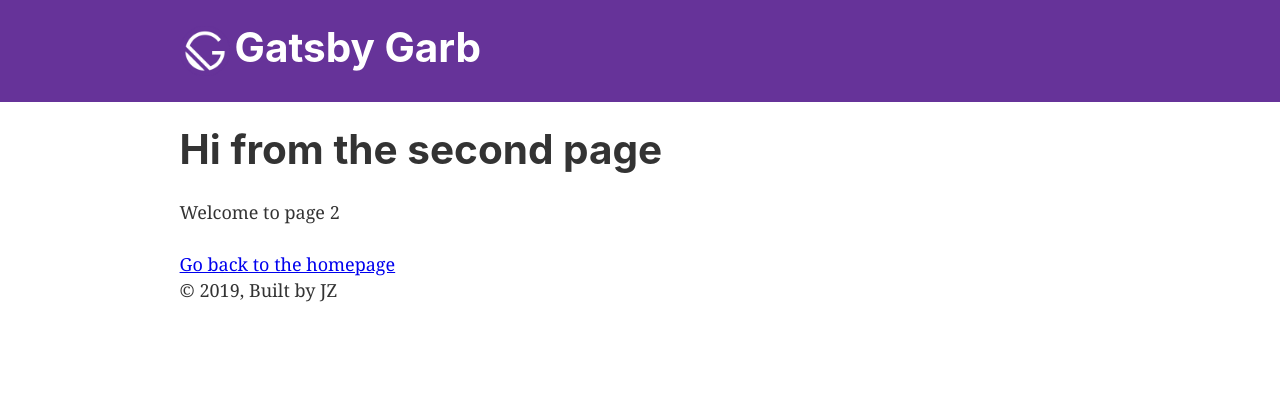
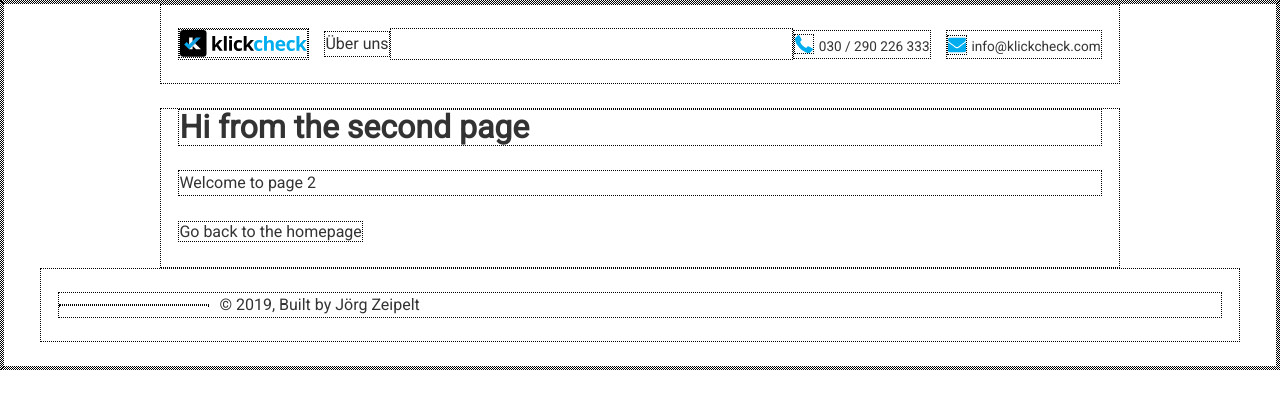
Before and after one commit to jzeipelt/klickcheck-homepage, a Gatsby site: page /page-2 in a window 1280 px wide. Built offline with nearby package versions, Linux system fonts and the light colour scheme; Gatsby itself is replaced by a stand-in of ours; some packages are replaced by stand-ins of ours.

Commit message:
First commit to be pushed to GitLab

```diff
--- a/gatsby-config.js
+++ b/gatsby-config.js
@@ -6,9 +6,9 @@ if (process.env.NODE_ENV !== "production") {
 
 module.exports = {
   siteMetadata: {
-    title: `Gatsby Garb`,
-    description: `Kick off your next, great Gatsby project with this default starter. This barebones starter ships with the main Gatsby configuration files you might need.`,
-    author: `JZ`,
+    title: `klickcheck - Schäden dokumentieren per App`,
+    description: `Jetzt Übergabeprotokoll per App abwickeln ✔ Mit klickcheck vereinfachen Vermieter die Ausgabe & Rücknahme von Baumaschinen - Noch heute testen!`,
+    author: `Jörg Zeipelt`,
   },
   plugins: [
     `gatsby-plugin-react-helmet`,
@@ -52,7 +52,7 @@ module.exports = {
         background_color: `#663399`,
         theme_color: `#663399`,
         display: `minimal-ui`,
-        icon: `src/images/gatsby-icon.png`, // This path is relative to the root of the site.
+        icon: `src/images/klickcheck.png`, // This path is relative to the root of the site.
       },
     },
     {
@@ -62,6 +62,13 @@ module.exports = {
         accessToken: process.env.CONTENTFUL_ACCESS_TOKEN,
       },
     },
+    {
+      resolve: `gatsby-plugin-typography`,
+      options: {
+        pathToConfigModule: `src/components/typography`,
+      },
+    },
+    `gatsby-plugin-styled-components`,
     // this (optional) plugin enables Progressive Web App + Offline functionality
     // To learn more, visit: https://gatsby.dev/offline
     // 'gatsby-plugin-offline',
--- /dev/null
+++ b/src/components/default.css
@@ -0,0 +1,17 @@
+@import url("https://fonts.googleapis.com/css?family=Roboto");
+
+* {
+  font-family: Roboto, sans-serif;
+  transition-duration: 0.3s;
+  transition-timing-function: ease;
+  transition-delay: 0s;
+  margin: 0;
+  border: 1px dotted black;
+}
+a {
+  color: inherit;
+  text-decoration: none;
+}
+a:hover {
+  color: #00aeef;
+}
--- /dev/null
+++ b/src/components/footer.js
@@ -0,0 +1,35 @@
+import { Link } from "gatsby"
+import PropTypes from "prop-types"
+import React from "react"
+
+const Footer = ({ siteAuthor }) => (
+  <footer
+    style={{
+      background: `white`,
+      margin: `0 auto 1.45rem`,
+      maxWidth: 1200,
+      padding: `1.45rem 1.0875rem`,
+    }}
+  >
+    <span style={{ display: "flex", alignItems: "center" }}>
+      <Link
+        to="/"
+        style={{
+          width: "150px",
+          margin: "0 10px 0 0",
+        }}
+      />
+      © {new Date().getFullYear()}, Built by {siteAuthor}
+    </span>
+  </footer>
+)
+
+Footer.propTypes = {
+  siteAuthor: PropTypes.string,
+}
+
+Footer.defaultProps = {
+  siteAuthor: ``,
+}
+
+export default Footer
--- a/src/components/header.js
+++ b/src/components/header.js
@@ -1,41 +1,83 @@
 import { Link } from "gatsby"
 import PropTypes from "prop-types"
 import React from "react"
-import gatsbyLogo from "../images/gatsby-icon.png"
+
+import klickcheckLogo from "../images/auf-wei.svg"
+import phone from "../images/phone.svg"
+import mail from "../images/mail.svg"
 
 const Header = ({ siteTitle }) => (
   <header
     style={{
-      background: `rebeccapurple`,
-      marginBottom: `1.45rem`,
+      background: `white`,
+      margin: `0 auto 1.45rem`,
+      maxWidth: 960,
+      padding: `1.45rem 1.0875rem`,
+      display: "flex",
+      alignItems: "stretch",
+      alignContent: "center",
+      justifyContent: "flex-start",
     }}
   >
-    <div
+    <Link
+      to="/"
       style={{
-        margin: `0 auto`,
-        maxWidth: 960,
-        padding: `1.45rem 1.0875rem`,
+        height: "32px",
+        margin: "auto 15px auto 0",
+        fontSize: "0",
+        lineHeight: "0",
       }}
     >
-      <span style={{ display: "flex", alignItems: "flex-start" }}>
-        <img
-          src={gatsbyLogo}
-          alt="Gatsby Logo"
-          style={{ width: "50px", margin: "0 5px 0 0" }}
-        />
-        <h1 style={{ margin: 0 }}>
-          <Link
-            to="/"
-            style={{
-              color: `white`,
-              textDecoration: `none`,
-            }}
-          >
-            {siteTitle}
-          </Link>
-        </h1>
-      </span>
-    </div>
+      <img
+        src={klickcheckLogo}
+        alt={siteTitle}
+        style={{ height: "29px", margin: "0" }}
+      />
+    </Link>
+    <Link to="/ueber-uns" style={{ margin: "auto 0" }}>
+      Über uns
+    </Link>
+    <span style={{ flexGrow: "1" }} />
+    <a
+      href="tel:030290226333"
+      style={{
+        margin: "auto 15px auto 0",
+        height: "29px",
+        fontSize: "0.85rem",
+      }}
+    >
+      <img
+        src={phone}
+        alt="Telefon: 030 / 290 226 333"
+        style={{
+          position: "relative",
+          top: "3px",
+          height: "20px",
+          margin: "0 5px 0 0",
+        }}
+      />
+      030 / 290 226 333
+    </a>
+    <a
+      href="mailto:info@klickcheck.com"
+      style={{
+        margin: "auto 0",
+        height: "29px",
+        fontSize: "0.85rem",
+      }}
+    >
+      <img
+        src={mail}
+        alt="E-Mail: info@klickcheck.com"
+        style={{
+          position: "relative",
+          top: "4px",
+          height: "20px",
+          margin: "0 5px 0 0",
+        }}
+      />
+      info@klickcheck.com
+    </a>
   </header>
 )
 
--- a/src/components/layout.css
+++ b/src/components/layout.css
@@ -1,12 +1,6 @@
 html {
-  font-family: sans-serif;
-  -ms-text-size-adjust: 100%;
-  -webkit-text-size-adjust: 100%;
 }
 body {
-  margin: 0;
-  -webkit-font-smoothing: antialiased;
-  -moz-osx-font-smoothing: grayscale;
 }
 article,
 aside,
@@ -41,7 +35,6 @@ template {
 }
 a {
   background-color: transparent;
-  -webkit-text-decoration-skip: objects;
 }
 a:active,
 a:hover {
@@ -54,15 +47,11 @@ abbr[title] {
 }
 b,
 strong {
-  font-weight: inherit;
-  font-weight: bolder;
 }
 dfn {
   font-style: italic;
 }
 h1 {
-  font-size: 2em;
-  margin: 0.67em 0;
 }
 mark {
   background-color: #ff0;
@@ -200,25 +189,15 @@ html {
 }
 body {
   color: hsla(0, 0%, 0%, 0.8);
-  font-family: georgia, serif;
   font-weight: normal;
   word-wrap: break-word;
   font-kerning: normal;
-  -moz-font-feature-settings: "kern", "liga", "clig", "calt";
-  -ms-font-feature-settings: "kern", "liga", "clig", "calt";
-  -webkit-font-feature-settings: "kern", "liga", "clig", "calt";
   font-feature-settings: "kern", "liga", "clig", "calt";
 }
 img {
   max-width: 100%;
-  margin-left: 0;
-  margin-right: 0;
-  margin-top: 0;
-  padding-bottom: 0;
-  padding-left: 0;
-  padding-right: 0;
-  padding-top: 0;
-  margin-bottom: 1.45rem;
+  margin: 0;
+  padding: 0;
 }
 h1 {
   margin-left: 0;
@@ -229,12 +208,6 @@ h1 {
   padding-right: 0;
   padding-top: 0;
   margin-bottom: 1.45rem;
-  color: inherit;
-  font-family: -apple-system, BlinkMacSystemFont, Segoe UI, Roboto, Oxygen,
-    Ubuntu, Cantarell, Fira Sans, Droid Sans, Helvetica Neue, sans-serif;
-  font-weight: bold;
-  text-rendering: optimizeLegibility;
-  font-size: 2.25rem;
   line-height: 1.1;
 }
 h2 {
@@ -246,12 +219,6 @@ h2 {
   padding-right: 0;
   padding-top: 0;
   margin-bottom: 1.45rem;
-  color: inherit;
-  font-family: -apple-system, BlinkMacSystemFont, Segoe UI, Roboto, Oxygen,
-    Ubuntu, Cantarell, Fira Sans, Droid Sans, Helvetica Neue, sans-serif;
-  font-weight: bold;
-  text-rendering: optimizeLegibility;
-  font-size: 1.62671rem;
   line-height: 1.1;
 }
 h3 {
@@ -263,12 +230,6 @@ h3 {
   padding-right: 0;
   padding-top: 0;
   margin-bottom: 1.45rem;
-  color: inherit;
-  font-family: -apple-system, BlinkMacSystemFont, Segoe UI, Roboto, Oxygen,
-    Ubuntu, Cantarell, Fira Sans, Droid Sans, Helvetica Neue, sans-serif;
-  font-weight: bold;
-  text-rendering: optimizeLegibility;
-  font-size: 1.38316rem;
   line-height: 1.1;
 }
 h4 {
@@ -280,12 +241,6 @@ h4 {
   padding-right: 0;
   padding-top: 0;
   margin-bottom: 1.45rem;
-  color: inherit;
-  font-family: -apple-system, BlinkMacSystemFont, Segoe UI, Roboto, Oxygen,
-    Ubuntu, Cantarell, Fira Sans, Droid Sans, Helvetica Neue, sans-serif;
-  font-weight: bold;
-  text-rendering: optimizeLegibility;
-  font-size: 1rem;
   line-height: 1.1;
 }
 h5 {
@@ -297,12 +252,6 @@ h5 {
   padding-right: 0;
   padding-top: 0;
   margin-bottom: 1.45rem;
-  color: inherit;
-  font-family: -apple-system, BlinkMacSystemFont, Segoe UI, Roboto, Oxygen,
-    Ubuntu, Cantarell, Fira Sans, Droid Sans, Helvetica Neue, sans-serif;
-  font-weight: bold;
-  text-rendering: optimizeLegibility;
-  font-size: 0.85028rem;
   line-height: 1.1;
 }
 h6 {
@@ -314,12 +263,6 @@ h6 {
   padding-right: 0;
   padding-top: 0;
   margin-bottom: 1.45rem;
-  color: inherit;
-  font-family: -apple-system, BlinkMacSystemFont, Segoe UI, Roboto, Oxygen,
-    Ubuntu, Cantarell, Fira Sans, Droid Sans, Helvetica Neue, sans-serif;
-  font-weight: bold;
-  text-rendering: optimizeLegibility;
-  font-size: 0.78405rem;
   line-height: 1.1;
 }
 hgroup {
--- a/src/components/layout.js
+++ b/src/components/layout.js
@@ -10,7 +10,8 @@ import PropTypes from "prop-types"
 import { StaticQuery, graphql } from "gatsby"
 
 import Header from "./header"
-import "./layout.css"
+import Footer from "./footer"
+import "./default.css"
 
 const getSiteMetaData = graphql`
   {
@@ -29,7 +30,7 @@ const Layout = ({ children }) => (
     render={data => (
       <>
         <Header siteTitle={data.site.siteMetadata.title} />
-        <div
+        <main
           style={{
             margin: `0 auto`,
             maxWidth: 960,
@@ -37,12 +38,9 @@ const Layout = ({ children }) => (
             paddingTop: 0,
           }}
         >
-          <main>{children}</main>
-          <footer>
-            © {new Date().getFullYear()}, Built by{" "}
-            {data.site.siteMetadata.author}
-          </footer>
-        </div>
+          {children}
+        </main>
+        <Footer siteAuthor={data.site.siteMetadata.author} />
       </>
     )}
   />
--- /dev/null
+++ b/src/components/typography.js
@@ -0,0 +1,12 @@
+import Typography from "typography"
+
+const typography = new Typography({
+  baseFontSize: "16px",
+  baseLineHeight: 1.5,
+  headerFontFamily: ["Roboto", "sans-serif"],
+  bodyFontFamily: ["Roboto", "sans-serif"],
+})
+
+// Export helper functions
+export const { scale, rhythm, options } = typography
+export default typography
```
Also changed, not shown: package.json (+16 -9 lines), src/pages/index.js (+85 -10 lines), src/images/auf-wei.svg (added), src/images/klickcheck.png (added), src/images/mail.svg (added), src/images/phone.svg (added), 2 other files.
